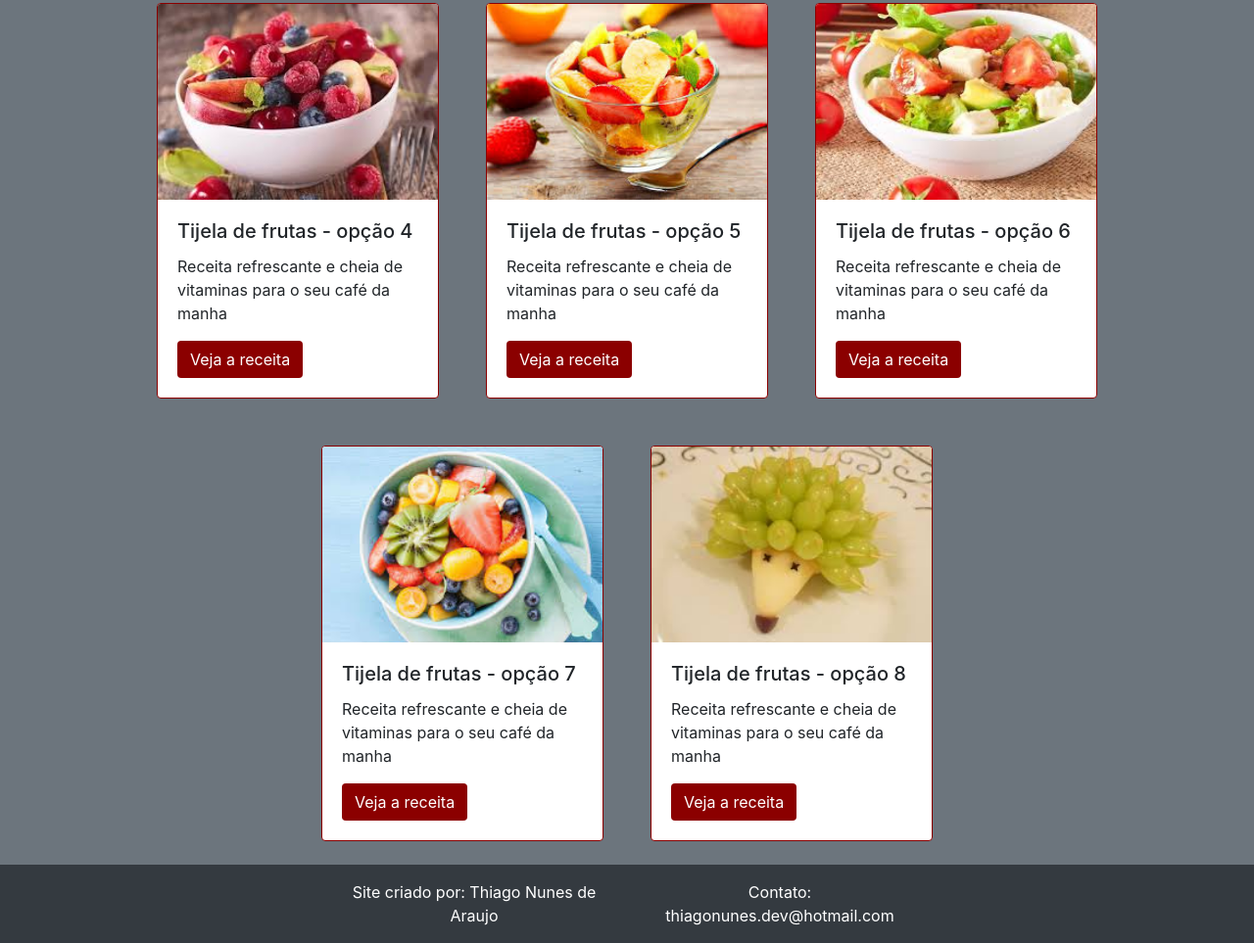
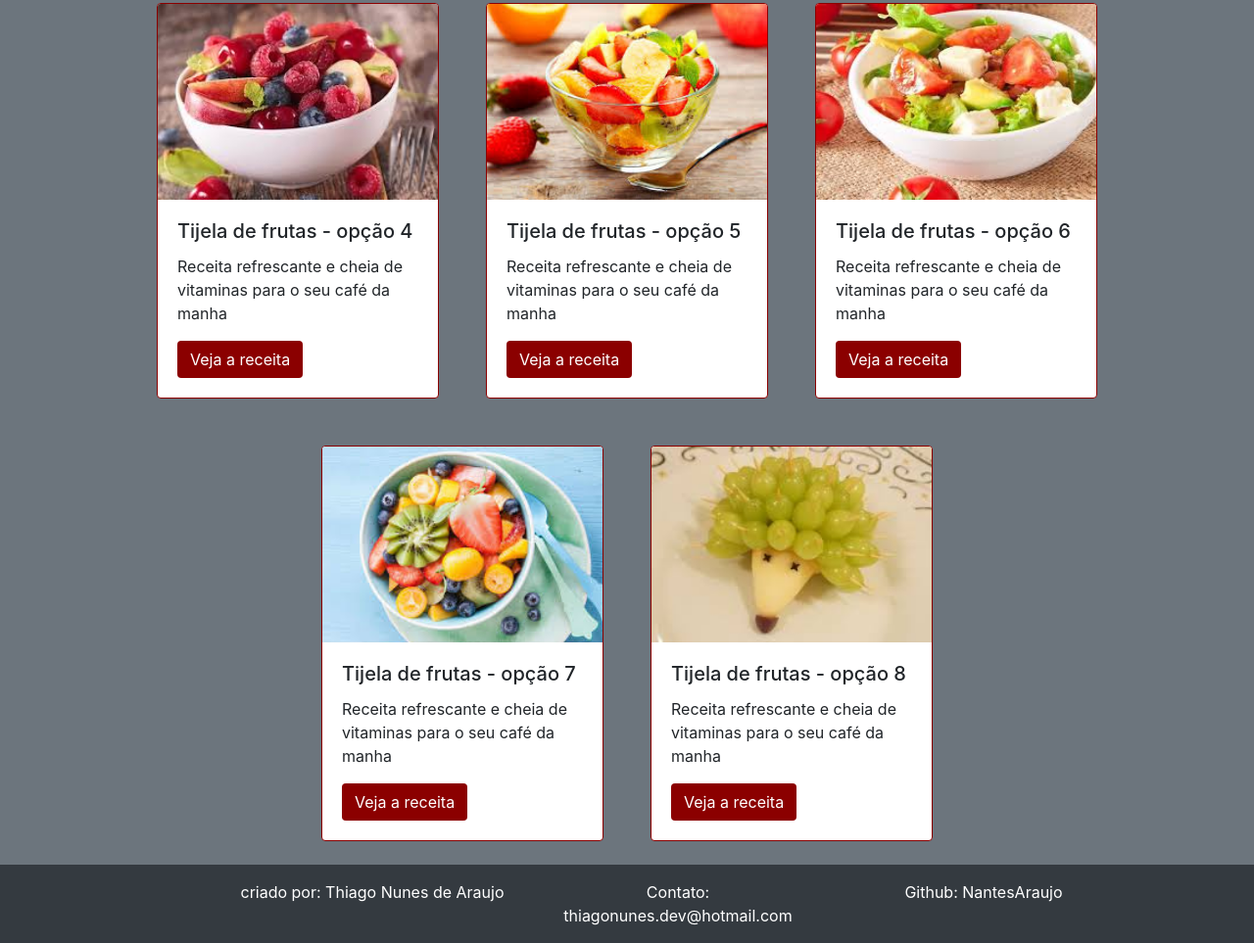
Before and after one commit to NantesAraujo/bootstrap4, a plain HTML site: page index.html in a window 1280 px wide. Shown: the part 1065-2028 px from the top of the page at 98% size. Drawn offline with nearby package versions, Linux system fonts and the light colour scheme.

Commit message:
ajustes do footer da pagina

```diff
--- a/index.html
+++ b/index.html
@@ -209,14 +209,19 @@
         <footer class="bg-dark text-white text-center p-3">
             <div class="container-fluid">
                 <div class="row">
-                    <div class="col-12 col-md-3"></div>
+                    <div class="col-12 col-md-2"></div>
                     <div class="col-12 col-md-3 text-left text-center">
-                        <p class="m-0">Site criado por: Thiago Nunes de Araujo</p>
+                        <p class="m-0">criado por: Thiago Nunes de Araujo</p>
                     </div>
                     <div class="col-12 col-md-3 text-rigth text-center">
                         <p class="m-0"> Contato: thiagonunes.dev@hotmail.com</p>
                     </div>
-                    <div class="col-12 col-md-4"></div>
+                    <div class="col-12 col-md-3">
+                        <a href="https://github.com/NantesAraujo?tab=repositories"
+                            class="m-0 pl-md-0 label-github">Github: NantesAraujo</p>
+                    </div>
+                    <div class="col-12 col-md-1"></div>
+                    <div class="col-12 col-md-1"></div>
                 </div>
             </div>
         </footer>
--- a/src/style.css
+++ b/src/style.css
@@ -39,3 +39,7 @@
     object-fit: cover;
     height: 200px;
 }
+
+.label-github {
+    color: white;
+}
```
